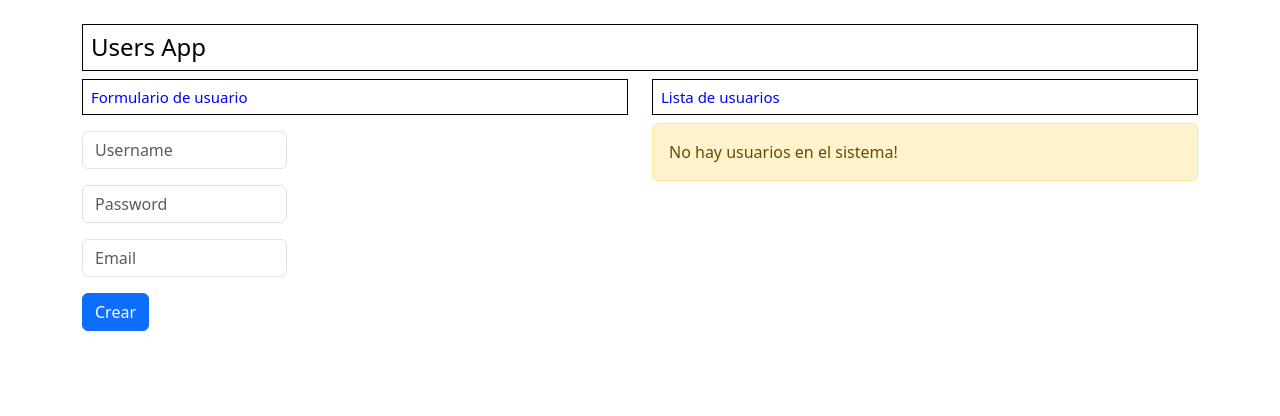
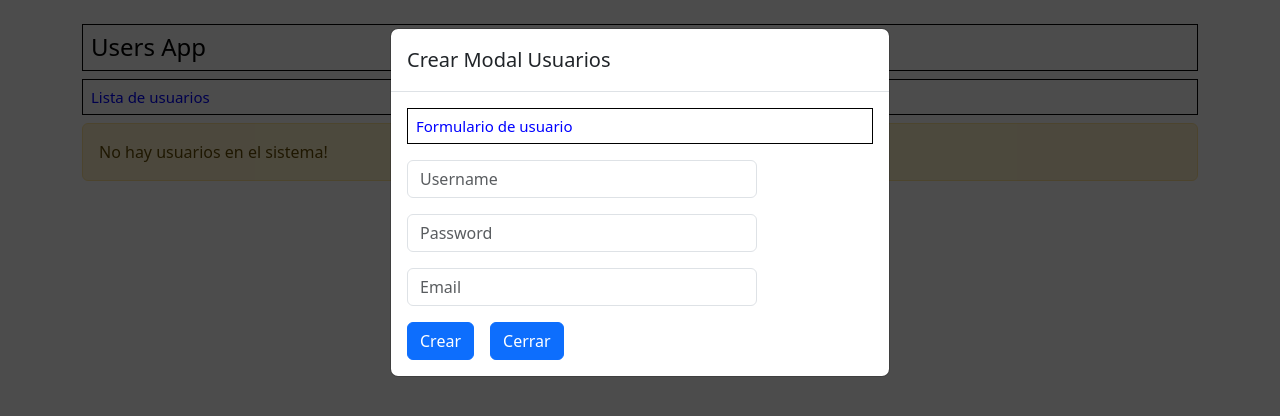
Before and after one commit to Eusebio9494/6-users-app, a React (Vite) app: page / in a window 1280 px wide. Both pictures are taken after a click on the button "Agregar Usuario". Shown: the top 416 px of the page. Built offline with nearby package versions, Linux system fonts and the light colour scheme.

Commit message:
Se implementa Modal para el formulario del usuario -Se aplican estilos basicos para la animación del modal y la opacidad del findo de la pantalla

```diff
--- a/src/Components/UserForm.jsx
+++ b/src/Components/UserForm.jsx
@@ -109,7 +109,7 @@ const UserForm = ({ handlerUserForm, initialForm, userSelectedForm, handlerClose
         <div>
             <h2 style={{ color: 'blue', fontSize: '15px', border: '1px solid black', padding: '8px' }}>Formulario de usuario</h2>
 
-            <form className='w-50' onSubmit={event => onUserForm(event)}>
+            <form className='w-100' onSubmit={event => onUserForm(event)}>
                 <input
                     className='form-control my-3 w-75'
                     placeholder='Username'
@@ -129,12 +129,19 @@ const UserForm = ({ handlerUserForm, initialForm, userSelectedForm, handlerClose
                     name='email'
                     value={email}
                     onChange={onInputChange} />
-                <button
-                    className='btn btn-primary'
-                    type='submit'
-                    onClick={() => { handlerVisibleForm() }}>
-                    {id>0 ? 'Actualizar': 'Crear'}
-                </button>
+                <div style={{ display: 'flex', gap: '16px' }}>
+                    <button
+                        className='btn btn-primary'
+                        type='submit'>
+                        {id > 0 ? 'Actualizar' : 'Crear'}
+                    </button>
+                    <button
+                        className='btn btn-primary'
+                        type='button'
+                        onClick={() => { handlerVisibleForm() }}>
+                        Cerrar
+                    </button>
+                </div>
             </form>
         </div>
     );
--- a/src/UsersApp.jsx
+++ b/src/UsersApp.jsx
@@ -8,15 +8,33 @@ const UsersApp = () => {
   const { form, usersList, formUpdate, visibleForm, handlerUser, handlerDeleteUser, handlerUserForm, handlerCloseeForm, handlerOpenForm } = useUsers();
 
   return (
+
+    <>
+      {!visibleForm || <div className='col'>
+        <div className="abrir-modal animacion fadeIn">
+          <div className="modal" style={{ display: 'block' }} tabIndex="-1">
+            <div className="modal-dialog">
+              <div className="modal-content">
+                <div className="modal-header">
+                  <h5 className="modal-title">{formUpdate.id > 0 ? 'Editar' : 'Crear'} Modal Usuarios</h5>
+                </div>
+                <div className="modal-body">
+                  <UserForm handlerUserForm={infoUser => handlerUser(infoUser)} initialForm={form} userSelectedForm={formUpdate} handlerCloseeForm={handlerCloseeForm} />
+                </div>
+              </div>
+            </div>
+          </div>
+        </div>
+      </div>}
+
       <div className='container my-4'>
         <h2 style={{ color: 'black', fontSize: '24px', border: '1px solid black', padding: '8px' }}>Users App</h2>
-      <div className='row'>
-        {!visibleForm ||<div className='col'>
+        {/* {!visibleForm ||<div className='col'>
 
             <UserForm handlerUserForm={infoUser => handlerUser(infoUser)} initialForm={form} userSelectedForm={formUpdate} handlerCloseeForm={handlerCloseeForm}/>
          </div> }
-
-
+         */}
+        <div className='row'>
           <div className='col'>
             <h2 style={{ color: 'blue', fontSize: '15px', border: '1px solid black', padding: '8px' }}>Lista de usuarios</h2>
             {visibleForm || <button className='btn btn-primary'
@@ -33,6 +51,7 @@ const UsersApp = () => {
 
         </div>
       </div>
+    </>
   );
 }
 
--- a/src/styles.css
+++ b/src/styles.css
@@ -0,0 +1,41 @@
+    .abrir-modal {
+        background-color: rgba(0, 0, 0, 0.7);
+        position: fixed;
+        top: 0px;
+        left: 0px;
+        width: 100%;
+        height: 100%;
+        z-index: 1000;
+    }
+
+    .animacion {
+        animation-duration: 2s;
+        animation-fill-mode: both;
+        -webkit-animation-duration: 2s;
+        -webkit-animation-fill-mode: both;
+    }
+
+    .fadeIn {
+        animation-name: fadeIn;
+        -webkit-animation-name: fadeIn;
+    }
+
+    @keyframes fadeIn {
+        0% {
+            opacity: 0
+        }
+
+        to {
+            opacity: 1
+        }
+    }
+
+    @-webkit-keyframes fadeIn {
+        0% {
+            opacity: 0
+        }
+
+        to {
+            opacity: 1
+        }
+    }
```
Also changed, not shown: src/Components/UserModalForm.jsx (added, +11 -0 lines). Lines whose indentation alone changed are shown as unchanged.
